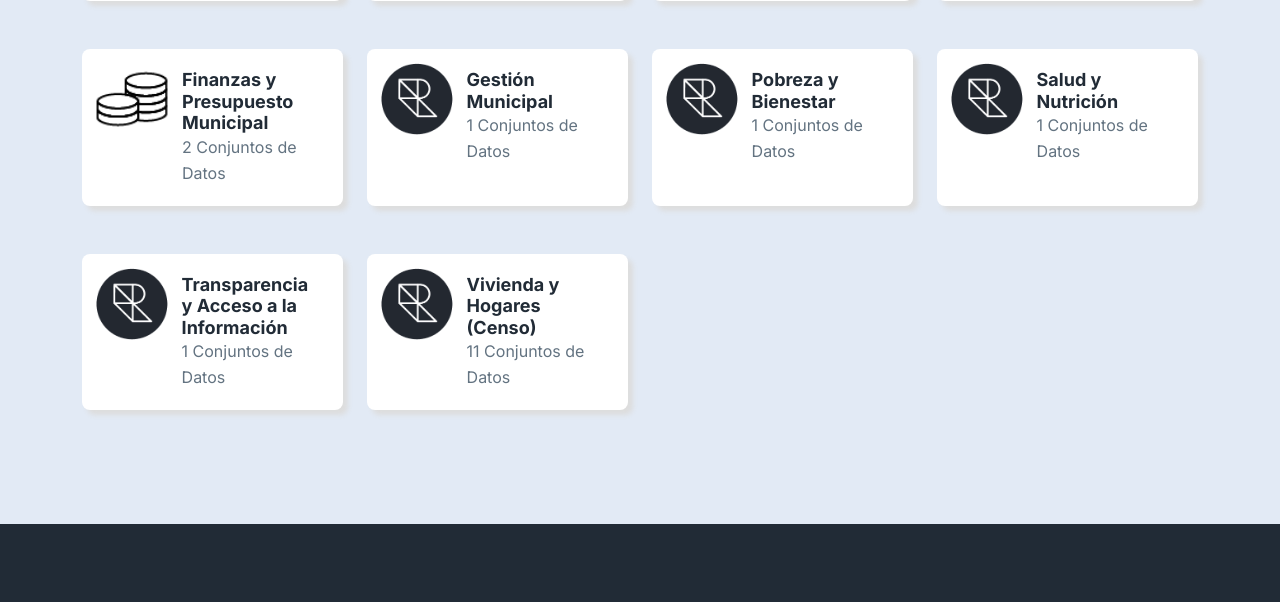
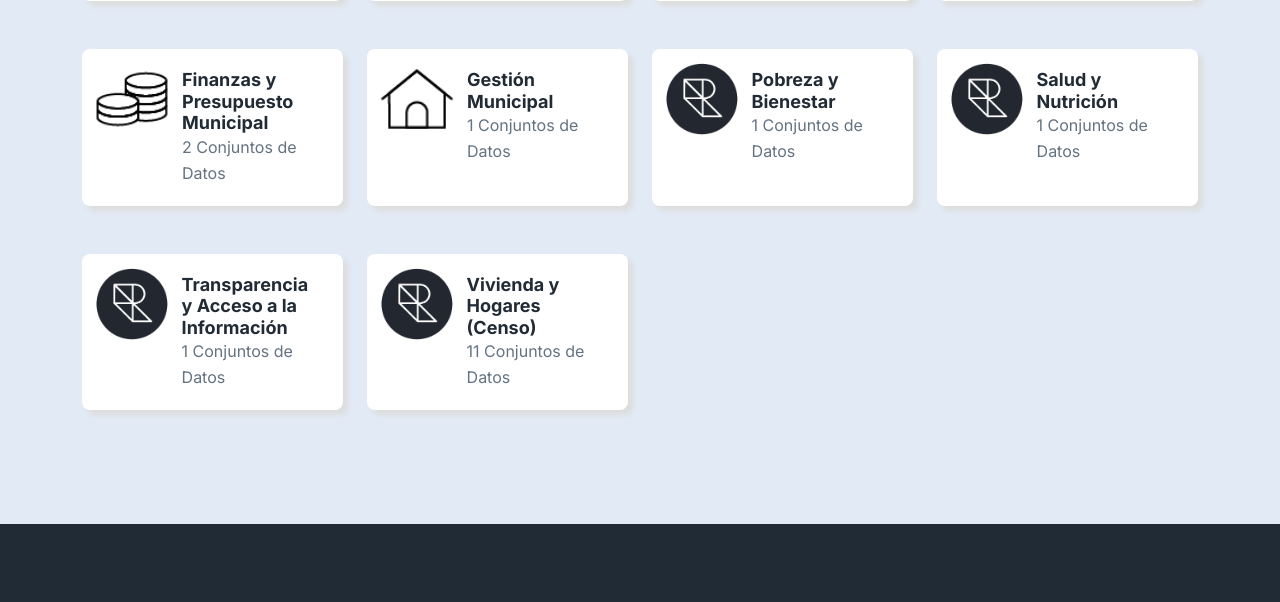
Before and after one commit to RedCiudadana/data_dataverso, an Eleventy site: page src/index.njk in a window 1280 px wide. Shown: the part 2119-2721 px from the top of the page. Built offline with nearby package versions, Linux system fonts and the light colour scheme; Eleventy itself is replaced by a stand-in of ours; files that its build step writes are made by us from their sources; what render-markdown-js would draw is missing.

Commit message:
Update Categorías “gestión-municipal”

```diff
--- a/src/categorias/gestión-municipal.md
+++ b/src/categorias/gestión-municipal.md
@@ -1,5 +1,5 @@
 ---
 title: Gestión Municipal
 description: Esta es la categoría de gestión municipal
-icono: /assets/conjuntos/redciudadana.png
+icono: /assets/conjuntos/web_data-verso-11.png
 ---
```
Also changed, not shown: assets/conjuntos/web_data-verso-11.png (added).
